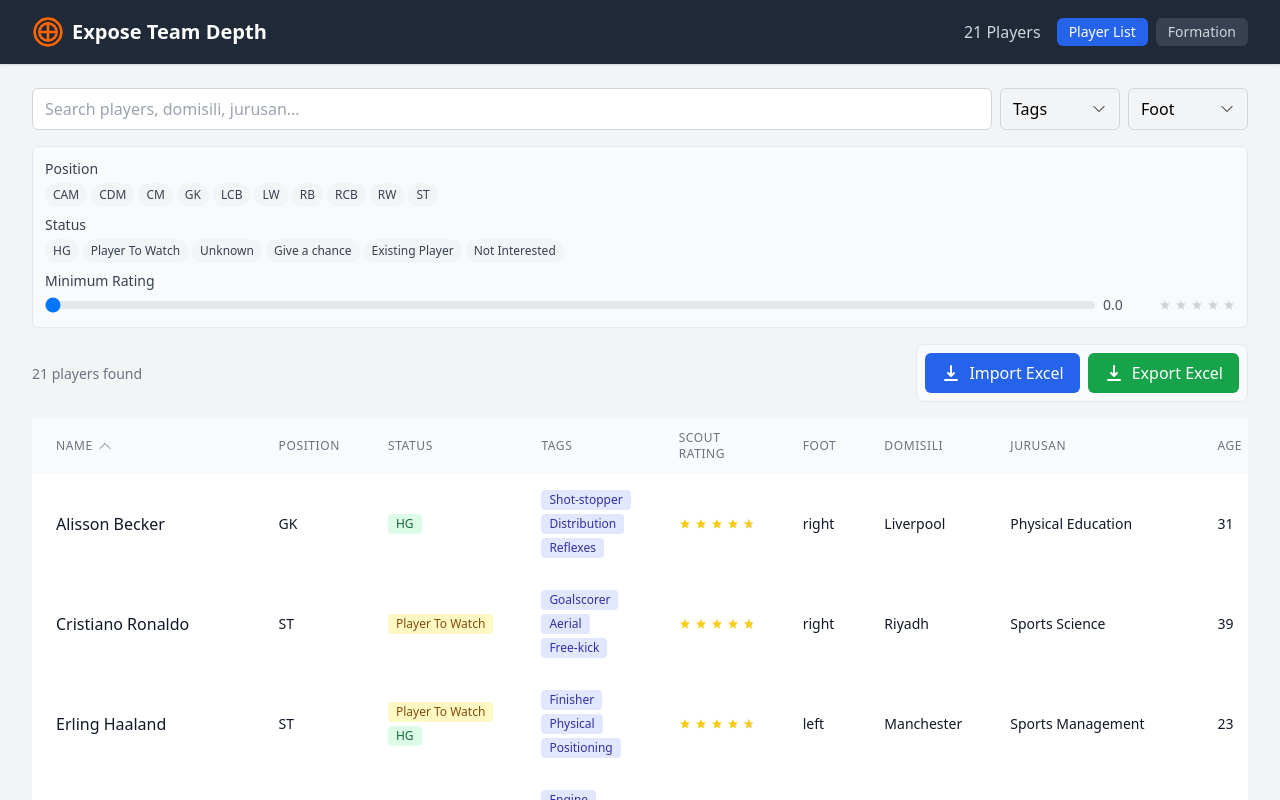
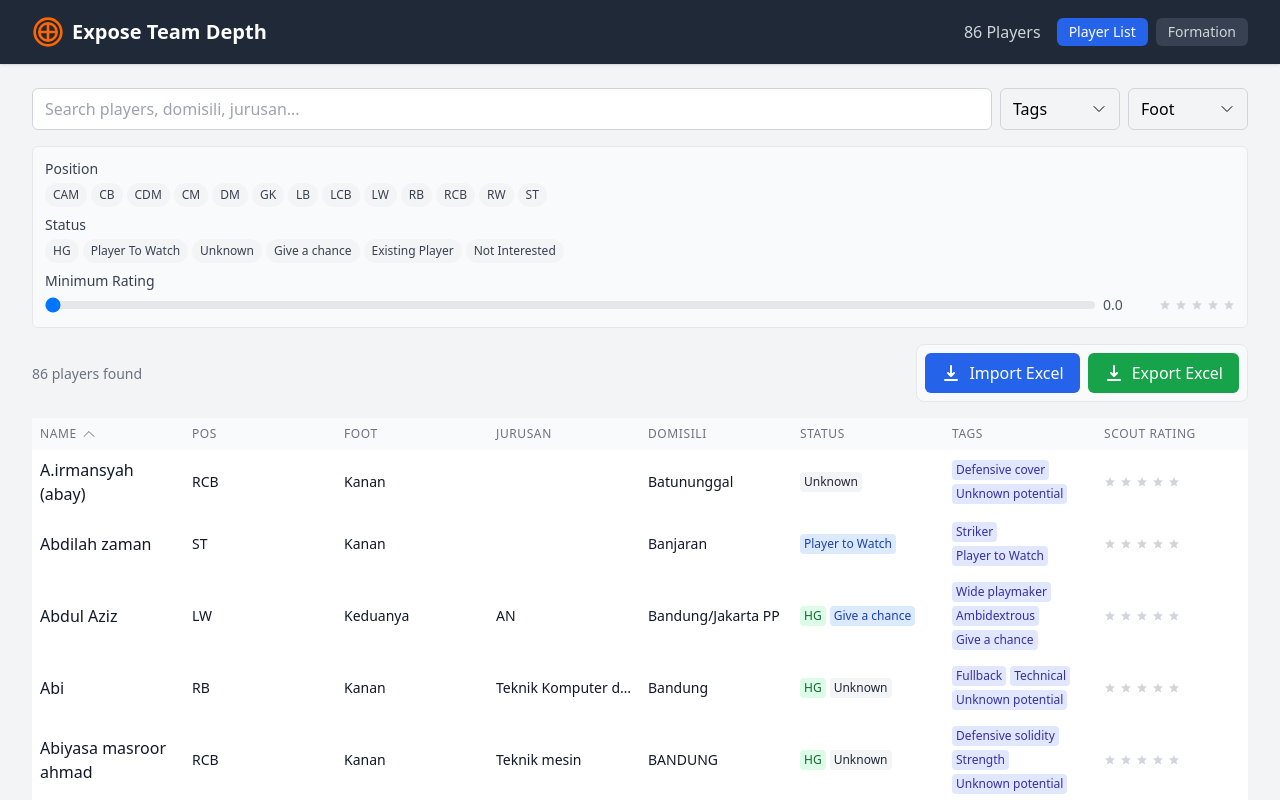
Before and after one commit to darfattt/darfat-team-depth-app, a React (Vite) app: page / in a window 1280 px wide. Shown: the top 800 px of the page. Built offline with nearby package versions, Linux system fonts and the light colour scheme.

Commit message:
Refactor PlayerList component to improve table layout and enhance player data display. Adjust column widths and update header labels for better clarity. Change sample data fetch path to use the correct JSON file for loading player data.

```diff
--- a/src/components/PlayerList.tsx
+++ b/src/components/PlayerList.tsx
@@ -379,7 +379,7 @@ const PlayerList: React.FC<PlayerListProps> = ({
 
   const SortableHeader = ({ field, label }: { field: keyof Player, label: string }) => (
     <th
-      className="px-6 py-3 text-left text-xs font-medium text-gray-500 uppercase tracking-wider cursor-pointer hover:bg-gray-100"
+      className="px-2 py-2 text-left text-xs font-medium text-gray-500 uppercase tracking-wider cursor-pointer hover:bg-gray-100"
       onClick={() => handleSort(field)}
     >
       <div className="flex items-center">
@@ -711,75 +711,99 @@ const PlayerList: React.FC<PlayerListProps> = ({
         </div>
       </div>
 
-      <div className="overflow-x-auto">
-        <table className="min-w-full divide-y divide-gray-200 border-separate border-spacing-0">
+      <table className="w-full divide-y divide-gray-200 border-separate border-spacing-0 table-fixed">
         <thead className="bg-gray-50">
           <tr>
             <SortableHeader field="name" label="Name" />
-              <SortableHeader field="position" label="Position" />
+            <SortableHeader field="position" label="POS" />
+            <SortableHeader field="foot" label="Foot" />
+            <SortableHeader field="jurusan" label="Jurusan" />
+            <SortableHeader field="domisili" label="Domisili" />
             <SortableHeader field="status" label="Status" />
             <SortableHeader field="tags" label="Tags" />
             <SortableHeader field="scoutRecommendation" label="Scout Rating" />
-              <SortableHeader field="foot" label="Foot" />
-              <SortableHeader field="domisili" label="Domisili" />
-              <SortableHeader field="jurusan" label="Jurusan" />
-              <SortableHeader field="age" label="Age" />
           </tr>
         </thead>
         <tbody className="bg-white divide-y divide-gray-200">
           {filteredPlayers.map((player) => (
             <tr key={player.id} className="hover:bg-gray-50">
-                <td className="px-6 py-4 whitespace-nowrap">
-                  <div className="font-medium text-gray-900">{player.name}</div>
+              <td className="px-2 py-2 w-[15%]">
+                <div className="font-medium text-gray-900 break-words">{player.name}</div>
               </td>
-                <td className="px-6 py-4 whitespace-nowrap">
+              <td className="px-2 py-2 w-[5%]">
                 <div className="text-sm text-gray-900">{player.position}</div>
               </td>
-                <td className="px-6 py-4 whitespace-nowrap">
+              <td className="px-2 py-2 w-[8%]">
+                <div className="text-sm text-gray-900">{player.foot}</div>
+              </td>
+              <td className="px-2 py-2 w-[13%]">
+                <div className="text-sm text-gray-900 truncate">{player.jurusan}</div>
+              </td>
+              <td className="px-2 py-2 w-[13%]">
+                <div className="text-sm text-gray-900 truncate">{player.domisili}</div>
+              </td>
+              <td className="px-2 py-2 w-[15%]">
                 <div className="flex flex-wrap gap-1">
-                    {ensureArrayField(player.status).map((status, index) => (
+                  {(() => {
+                    const statuses = ensureArrayField(player.status);
+                    const displayStatuses = statuses.slice(0, 2);
+                    const extraCount = statuses.length - 2;
+
+                    return (
+                      <>
+                        {displayStatuses.map((status, index) => (
                           <span
                             key={`${player.id}-status-${index}`}
-                        className={`px-2 py-0.5 rounded text-xs font-medium ${getStatusColor(status)}`}
+                            className={`px-1 py-0.5 rounded text-xs font-medium ${getStatusColor(status)}`}
                           >
                             {status}
                           </span>
                         ))}
+                        {extraCount > 0 && (
+                          <span className="inline-flex items-center px-1 py-0.5 rounded text-xs font-medium bg-gray-100 text-gray-800">
+                            +{extraCount} more
+                          </span>
+                        )}
+                      </>
+                    );
+                  })()}
                 </div>
               </td>
-                <td className="px-6 py-4 whitespace-nowrap">
-                  <div className="flex flex-wrap gap-1 max-w-[150px]">
-                    {ensureArrayField(player.tags).map((tag, index) => (
+              <td className="px-2 py-2 w-[15%]">
+                <div className="flex flex-wrap gap-1">
+                  {(() => {
+                    const tags = ensureArrayField(player.tags);
+                    const displayTags = tags.slice(0, 3);
+                    const extraCount = tags.length - 3;
+
+                    return (
+                      <>
+                        {displayTags.map((tag, index) => (
                           <span
                             key={`${player.id}-tag-${index}`}
-                        className="inline-flex items-center px-2 py-0.5 rounded text-xs font-medium bg-indigo-100 text-indigo-800"
+                            className="inline-flex items-center px-1 py-0.5 rounded text-xs font-medium bg-indigo-100 text-indigo-800"
                           >
                             {tag}
                           </span>
                         ))}
+                        {extraCount > 0 && (
+                          <span className="inline-flex items-center px-1 py-0.5 rounded text-xs font-medium bg-gray-100 text-gray-800">
+                            +{extraCount} more
+                          </span>
+                        )}
+                      </>
+                    );
+                  })()}
                 </div>
               </td>
-                <td className="px-6 py-4 whitespace-nowrap">
+              <td className="px-2 py-2 w-[13%]">
                 <StarRating rating={player.scoutRecommendation || 0} size="sm" />
-                </td>
-                <td className="px-6 py-4 whitespace-nowrap">
-                  <div className="text-sm text-gray-900">{player.foot}</div>
-                </td>
-                <td className="px-6 py-4 whitespace-nowrap">
-                  <div className="text-sm text-gray-900">{player.domisili}</div>
-                </td>
-                <td className="px-6 py-4 whitespace-nowrap">
-                  <div className="text-sm text-gray-900">{player.jurusan}</div>
-                </td>
-                <td className="px-6 py-4 whitespace-nowrap">
-                  <div className="text-sm text-gray-900">{player.age}</div>
               </td>
             </tr>
           ))}
         </tbody>
       </table>
     </div>
-    </div>
   )
 }
 
--- a/src/utils/sampleData.ts
+++ b/src/utils/sampleData.ts
@@ -5,7 +5,7 @@ import { Player } from '../types';
  */
 export const loadSamplePlayers = async (): Promise<Player[]> => {
   try {
-    const response = await fetch('/sample-players.json');
+    const response = await fetch('/sample-players-expose.json');
     if (!response.ok) {
       throw new Error(`Failed to load sample data: ${response.status} ${response.statusText}`);
     }
```
Lines whose indentation alone changed are shown as unchanged.
